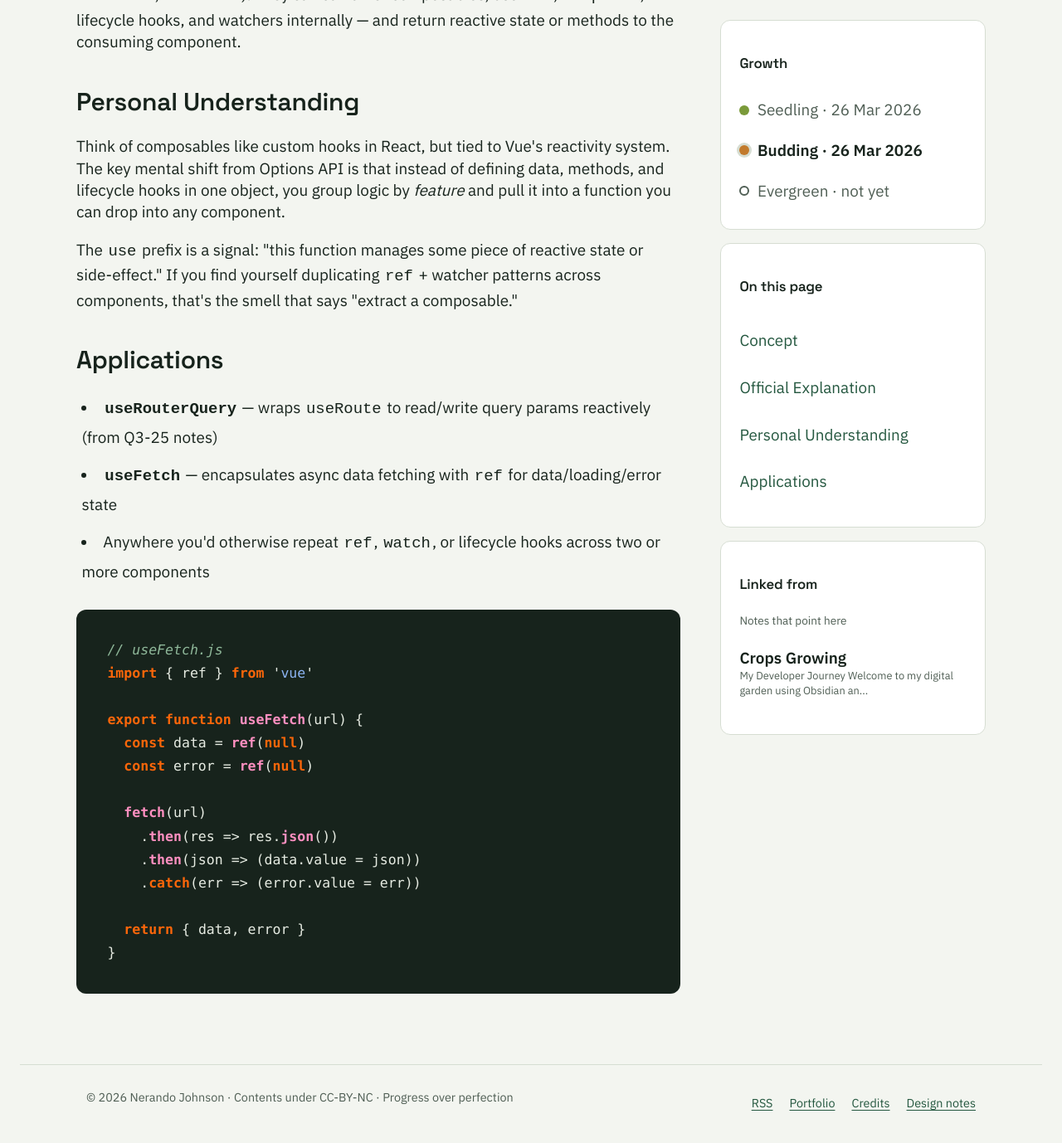
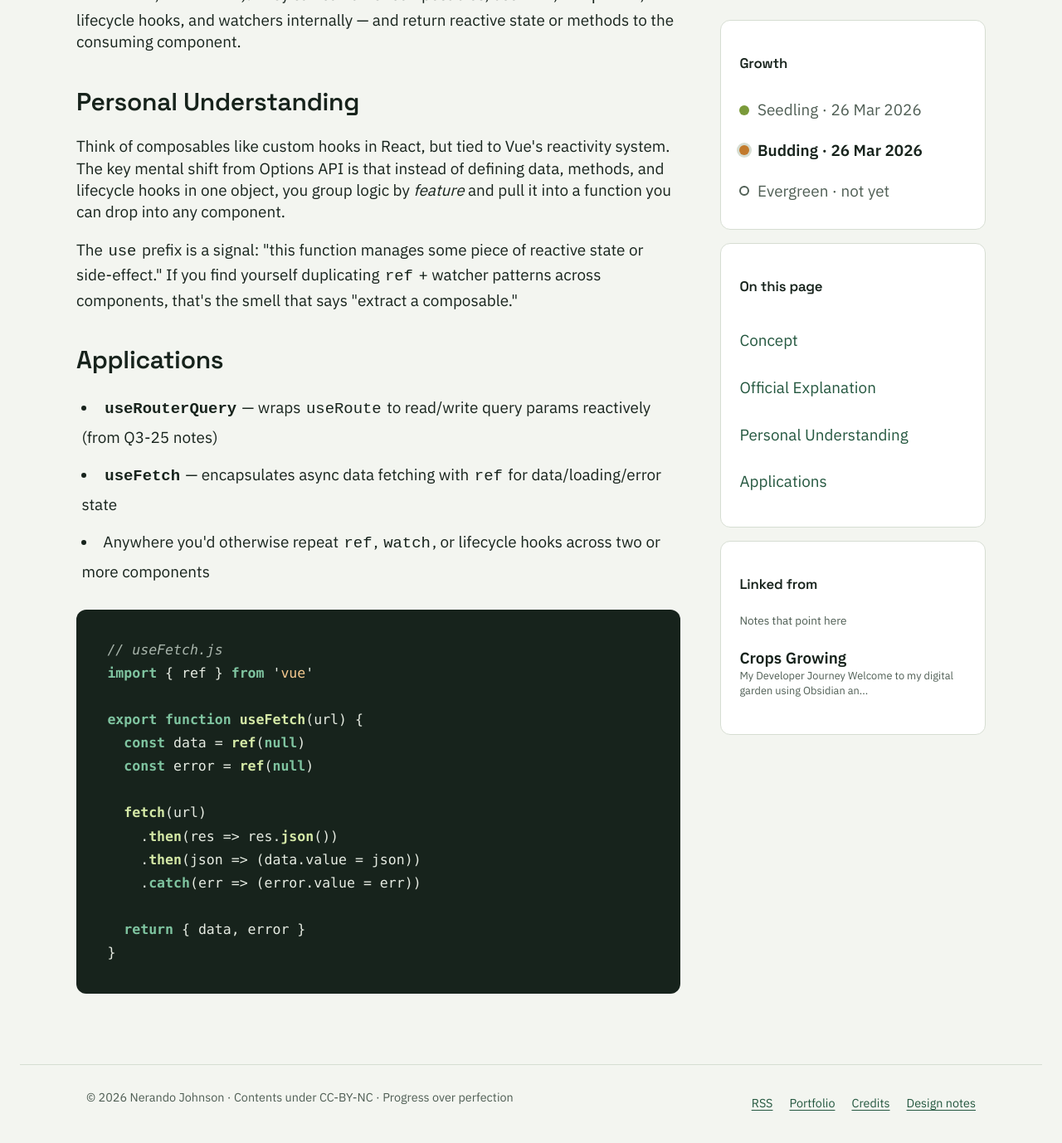
Before and after one commit to Nerajno/digital_garden, a Jekyll site: the page built from _notes/Public/Concept - Vue 3 Composables.md, in a window 1280 px wide and 1400 px high, scrolled down 741 px. Shown: the top 1378 px of the window at 83% size. Built offline with Jekyll 4.4.1, drawn with Linux system fonts in a browser that asks for light colours.

Commit message:
fix: code highlighting in the garden palette (#53) (#57)
Re-point fruity.css variables in garden.css: keywords/tags accent green,
strings budding amber, functions/attributes seedling lime, comments
muted. All >= 7.6:1 on the #17231C code panel.

Facilitated-by: Claude Opus 5.5 <noreply@anthropic.com>

```diff
--- a/assets/css/garden.css
+++ b/assets/css/garden.css
@@ -497,18 +497,21 @@ html[data-theme="dark"] .theme-toggle__moon { display: none; }
 .note-article .content > h2,
 .note-article .content > h3 { color: var(--ink); scroll-margin-top: 1.5rem; }
 /* Code blocks (all pages): dark panel per the mockup, readable in both themes. fruity.css is a dark-background
-   theme driven by CSS variables, so re-point them here (all >= 5.4:1 on ink). */
+   theme driven by CSS variables; re-pointed here to the garden palette (all >= 7.6:1 on #17231C):
+   keywords/tags accent green, strings budding amber, functions/attributes seedling lime, comments muted. */
 .highlight {
     --color-border-light: #17231C;
     --color-text: #E6EBE2;
     --color-text-main: #E6EBE2;
-    --color-text-link: #8CB4F2;
-    --highlight-color-green: #8FB89A;
+    --color-text-link: #F5C98F;
+    --highlight-color-orange: #7FC4A0;
+    --highlight-color-green: #A9B5AC;
     --highlight-color-comment-bg: transparent;
-    --highlight-color-pink: #FF8FC0;
-    --highlight-color-red: #FF7B72;
-    --highlight-color-khaki: #D4C76A;
+    --highlight-color-pink: #D4E8A6;
+    --highlight-color-red: #FF9C94;
+    --highlight-color-khaki: #D4E8A6;
     --highlight-color-grey: #A9B5AC;
+    --highlight-color-whitespace: #A9B5AC;
 }
 pre.highlight {
     background: #17231C;
```
